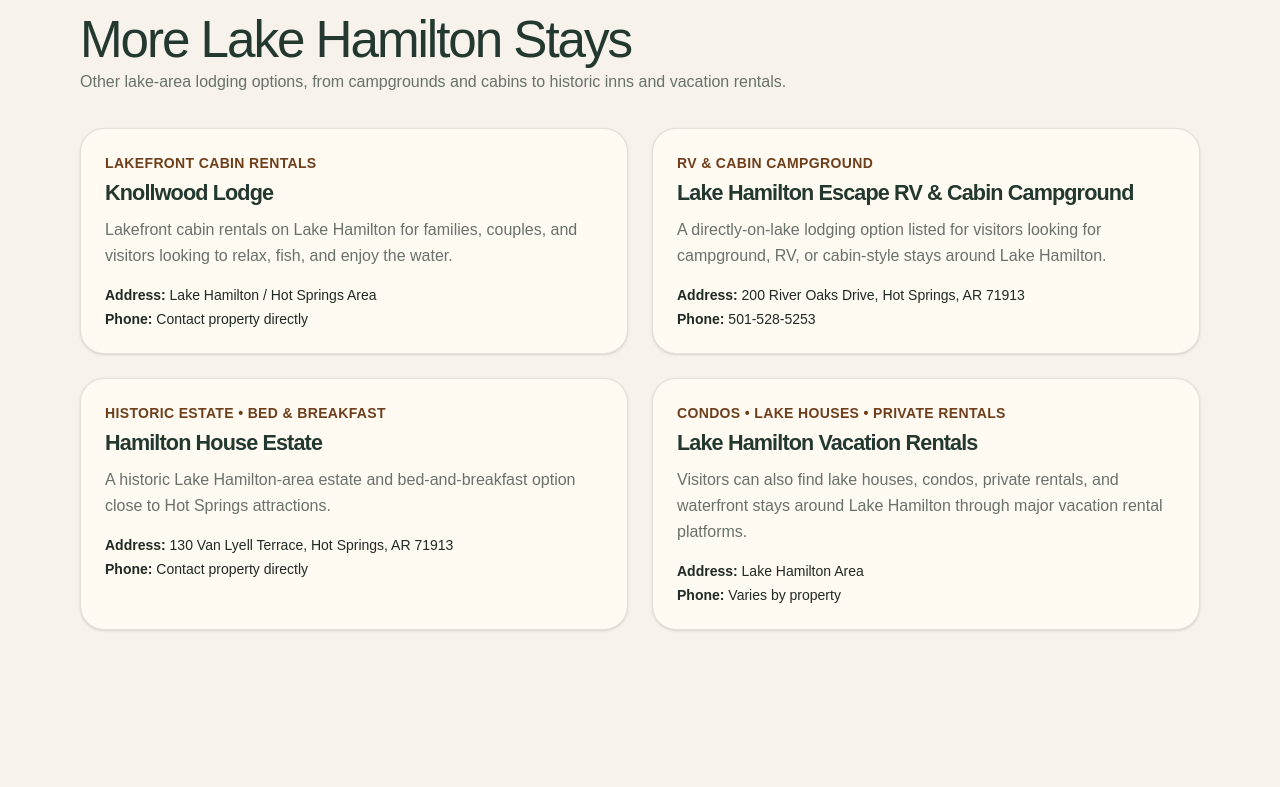
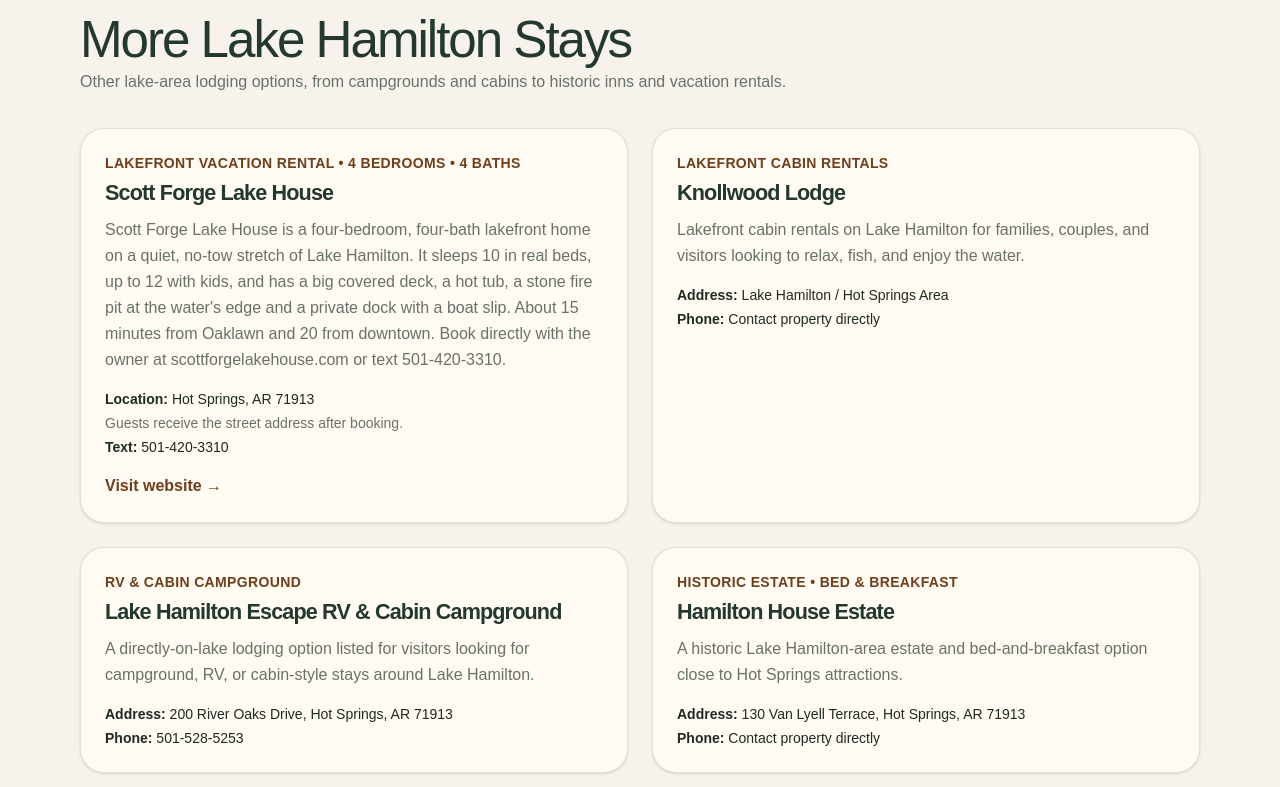
Before and after one commit to altifygenerator-ai/hot-springs-ar-site, a Next.js app: page /lake-hamilton-cabins in a window 1280 px wide. Shown: the part 2840-3627 px from the top of the page. Built offline with nearby package versions, Linux system fonts and the light colour scheme.

Commit message:
Add Scott Forge Lake House basic Lake Hamilton listing

```diff
--- a/src/app/lake-hamilton-cabins/page.tsx
+++ b/src/app/lake-hamilton-cabins/page.tsx
@@ -60,6 +60,18 @@ const featuredStays = [
 ];
 
 const otherStays = [
+  {
+    name: "Scott Forge Lake House",
+    type: "Lakefront Vacation Rental • 4 Bedrooms • 4 Baths",
+    description:
+      "Scott Forge Lake House is a four-bedroom, four-bath lakefront home on a quiet, no-tow stretch of Lake Hamilton. It sleeps 10 in real beds, up to 12 with kids, and has a big covered deck, a hot tub, a stone fire pit at the water's edge and a private dock with a boat slip. About 15 minutes from Oaklawn and 20 from downtown. Book directly with the owner at scottforgelakehouse.com or text 501-420-3310.",
+    address: "Hot Springs, AR 71913",
+    locationLabel: "Location",
+    locationNote: "Guests receive the street address after booking.",
+    phone: "501-420-3310",
+    phoneHref: "sms:+15014203310",
+    href: "https://scottforgelakehouse.com",
+  },
   {
     name: "Knollwood Lodge",
     type: "Lakefront Cabin Rentals",
@@ -360,12 +372,41 @@ export default function LakeHamiltonCabinsPage() {
 
                 <div className="mt-4 space-y-1 text-sm">
                   <p style={{ color: "var(--text)" }}>
-                    <strong>Address:</strong> {stay.address}
+                    <strong>{stay.locationLabel ?? "Address"}:</strong> {stay.address}
                   </p>
+                  {stay.locationNote && (
+                    <p style={{ color: "var(--muted)" }}>{stay.locationNote}</p>
+                  )}
                   <p style={{ color: "var(--text)" }}>
-                    <strong>Phone:</strong> {stay.phone}
+                    <strong>{stay.phoneHref ? "Text" : "Phone"}:</strong>{" "}
+                    {stay.phoneHref ? (
+                      <a href={stay.phoneHref} className="underline underline-offset-4">
+                        {stay.phone}
+                      </a>
+                    ) : (
+                      stay.phone
+                    )}
                   </p>
                 </div>
+                {stay.href && (
+                  <a
+                    href={stay.href}
+                    target="_blank"
+                    rel="noopener noreferrer"
+                    aria-label={`Visit ${stay.name} website`}
+                    {...businessClickTracking({
+                      action: "website",
+                      business: stay.name,
+                      page: "/lake-hamilton-cabins",
+                      placement: "basic-lake-hamilton-stays",
+                      placementType: "editorial",
+                    })}
+                    className="mt-4 inline-block font-bold underline underline-offset-4"
+                    style={{ color: "var(--accent-dark)" }}
+                  >
+                    Visit website →
+                  </a>
+                )}
               </article>
             ))}
           </div>
```
